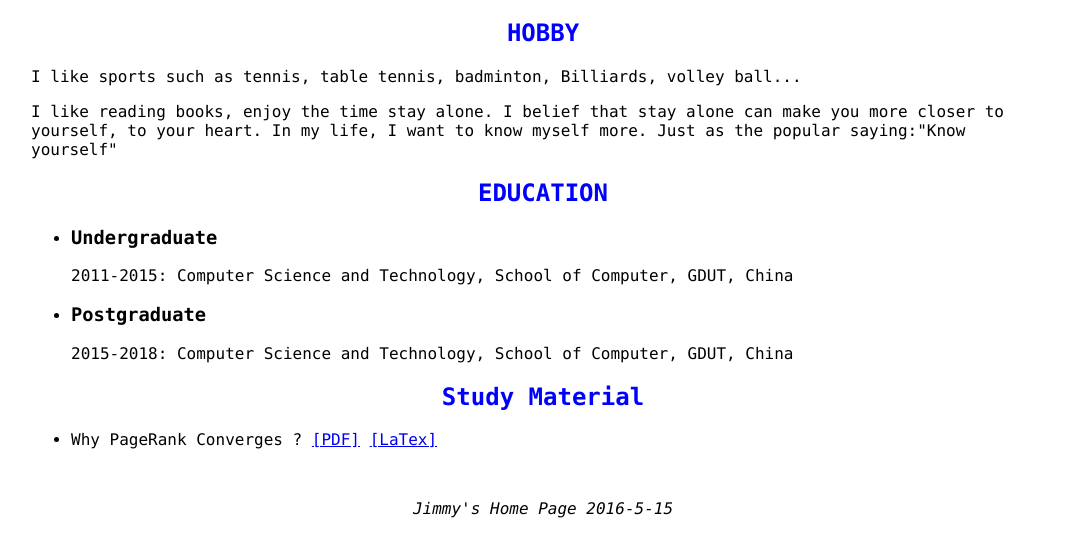
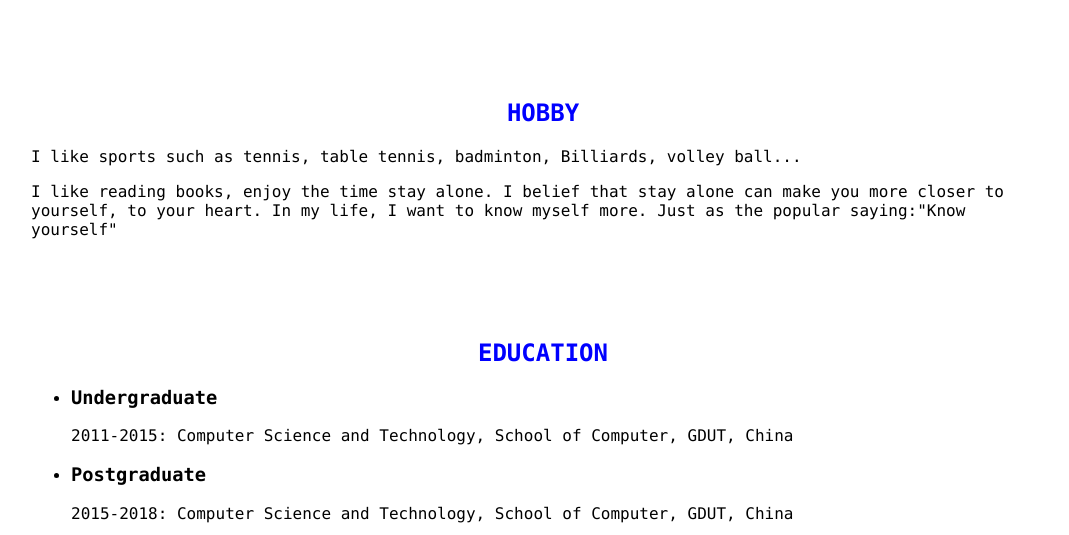
Before and after one commit to jm-huang/jm-huang, a plain HTML site: page index.html in a window 1280 px wide. Shown: the part 265-800 px from the top of the page, without its empty margins (97-1166 px from the left). Drawn offline with Linux system fonts and the light colour scheme.

```diff
--- a/index.html
+++ b/index.html
@@ -12,6 +12,9 @@
     h1{
         color: orange;
         text-align: center;
+    }
+    section{
+        margin-top: 100px;
     }
     #my_picture{
         width: 250px;
```
